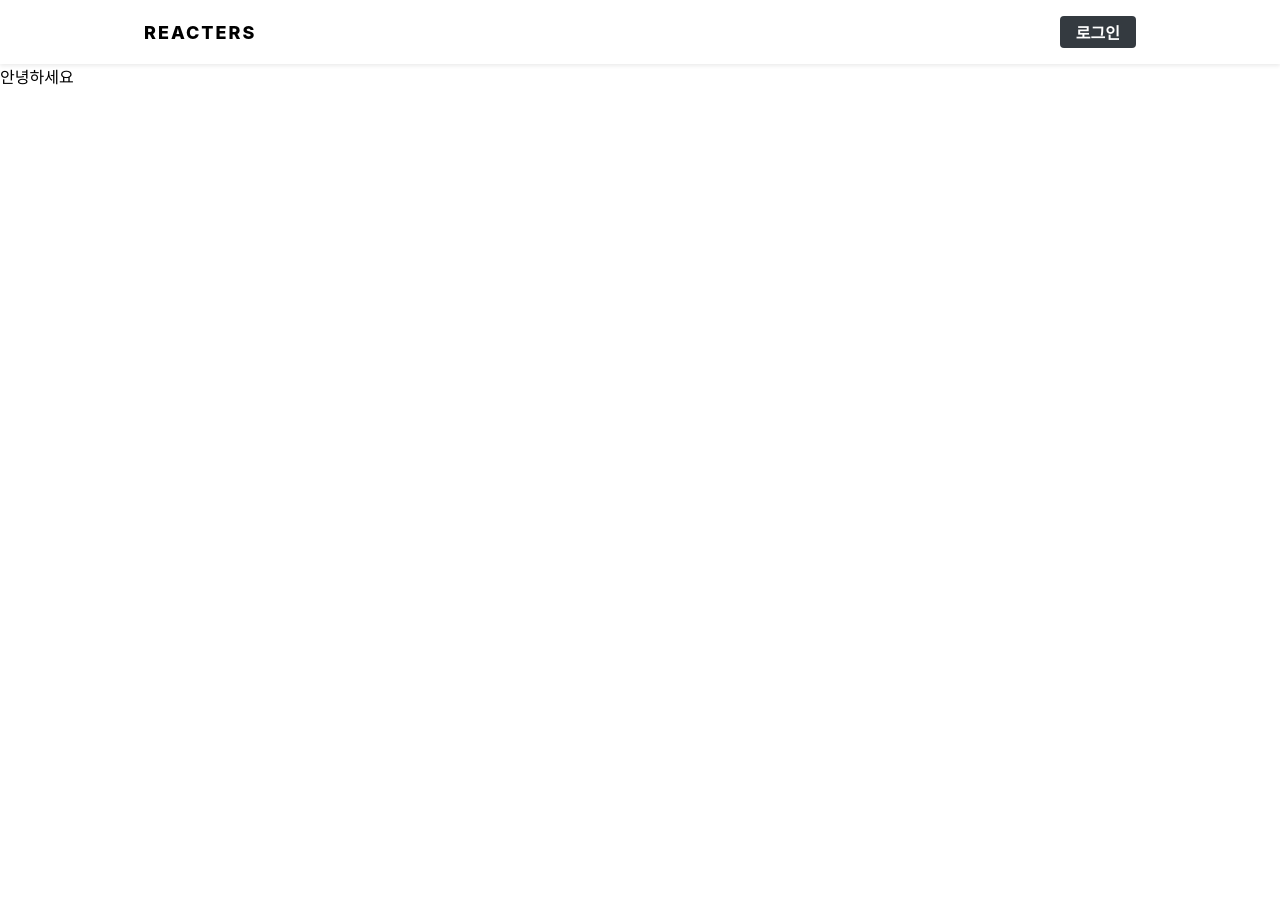
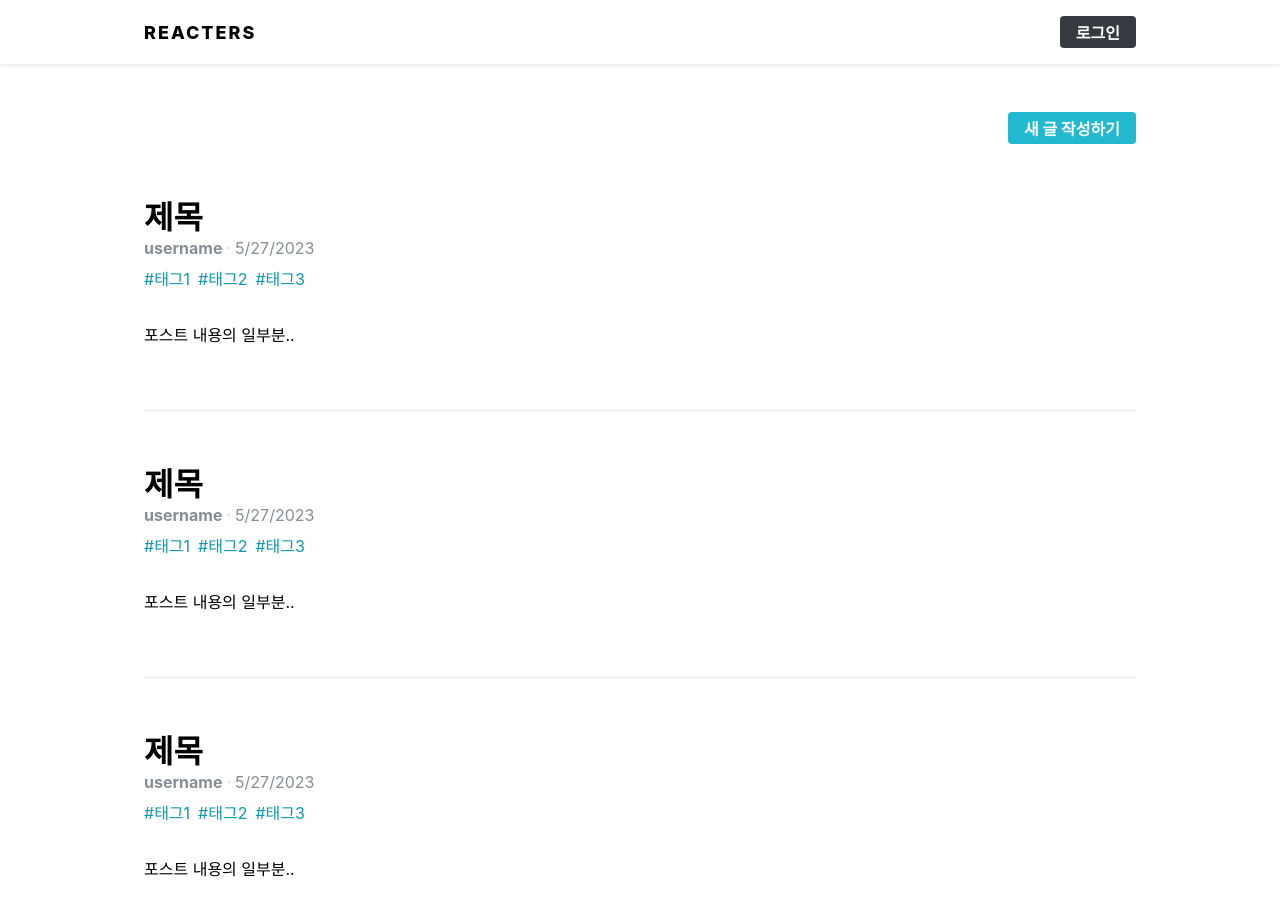
Before and after one commit to elsa-kim/React_prac_BLOG, a React (Create React App) app in the folder blog-frontend/: page / in a window 1280 px wide. Shown: the top 916 px of the page. Before the commit the page ends 800 px from the top, so only its background shows below. Built offline with nearby package versions, Linux system fonts and the light colour scheme.

Commit message:
포스트리스트 UI

```diff
--- /dev/null
+++ b/blog-frontend/src/components/common/SubInfo.js
@@ -0,0 +1,35 @@
+import React from 'react';
+import styled, { css } from 'styled-components';
+import { Link } from 'react-router-dom';
+import palette from '../../lib/styles/palette';
+
+const SubInfoBlock = styled.div`
+  ${(props) =>
+    props.hasMarginTop &&
+    css`
+      margin-top: 1rem;
+    `}
+  color:${palette.gray[6]};
+
+  span + span:before {
+    color: ${palette.gray[4]};
+    padding-left: 0.25rem;
+    padding-right: 0.25rem;
+    content: '\\B7';
+  }
+`;
+
+const SubInfo = ({ username, publishedDate, hasMarginTop }) => {
+  return (
+    <SubInfoBlock hasMarginTop={hasMarginTop}>
+      <span>
+        <b>
+          <Link to={`/@${username}`}>{username}</Link>
+        </b>
+      </span>
+      <span>{new Date(publishedDate).toLocaleDateString()}</span>
+    </SubInfoBlock>
+  );
+};
+
+export default SubInfo;
--- /dev/null
+++ b/blog-frontend/src/components/common/Tags.js
@@ -0,0 +1,31 @@
+import React from 'react';
+import styled from 'styled-components';
+import { Link } from 'react-router-dom';
+import palette from '../../lib/styles/palette';
+
+const TagsBlock = styled.div`
+  margin-top: 0.5rem;
+  .tag {
+    display: inline-block;
+    color: ${palette.cyan[7]};
+    text-decoration: none;
+    margin-right: 0.5rem;
+    &:hover {
+      color: ${palette.cyan[6]};
+    }
+  }
+`;
+
+const Tags = ({ tags }) => {
+  return (
+    <TagsBlock>
+      {tags.map((tag) => (
+        <Link className="tag" to={`/?tag=${tag}`} key={tag}>
+          #{tag}
+        </Link>
+      ))}
+    </TagsBlock>
+  );
+};
+
+export default Tags;
--- a/blog-frontend/src/components/post/PostViewer.js
+++ /dev/null
@@ -1,73 +0,0 @@
-import React from 'react';
-import styled from 'styled-components';
-import palette from '../../lib/styles/palette';
-import Responsive from '../common/Responsive';
-
-const PostViewerBlock = styled(Responsive)`
-  margin-top: 4rem;
-`;
-const PostHead = styled.div`
-  border-bottom: 1px solid ${palette.gray[2]};
-  padding-bottom: 3rem;
-  margin-bottom: 3rem;
-  h1 {
-    font-size: 3rem;
-    line-height: 1.5;
-    margin: 0;
-  }
-`;
-const SubInfo = styled.div`
-  margin-top: 1rem;
-  color: ${palette.gray[6]};
-
-  /* span 사이 가운뎃점 문자 */
-  span + span:before {
-    color: ${palette.gray[5]};
-    padding-left: 0.25rem;
-    padding-right: 0.25rem;
-    content: '\\B7';
-  }
-`;
-
-const Tags = styled.div`
-  margin-top: 0.5rem;
-  .tag {
-    display: inline-block;
-    color: ${palette.cyan[7]};
-    text-decoration: none;
-    margin-right: 0.5rem;
-    &:hover {
-      color: ${palette.cyan[6]};
-    }
-  }
-`;
-const PostContent = styled.div`
-  font-size: 1.3125rem;
-  color: ${palette.gray[8]};
-`;
-
-const PostViewer = () => {
-  return (
-    <PostViewerBlock>
-      <PostHead>
-        <h1>제목</h1>
-        <SubInfo>
-          <span>
-            <b>tester</b>
-          </span>
-          <span>{new Date().toLocaleDateString()}</span>
-        </SubInfo>
-        <Tags>
-          <div className="tag">#태그1</div>
-          <div className="tag">#태그2</div>
-          <div className="tag">#태그3</div>
-        </Tags>
-      </PostHead>
-      <PostContent
-        dangerouslySetInnerHTML={{ __html: '<p>HTML <b>내용</b>입니다.</p>' }}
-      />
-    </PostViewerBlock>
-  );
-};
-
-export default PostViewer;
--- /dev/null
+++ b/blog-frontend/src/components/posts/PostList.js
@@ -0,0 +1,70 @@
+import React from 'react';
+import styled from 'styled-components';
+import Responsive from '../common/Responsive';
+import Button from '../common/Button';
+import palette from '../../lib/styles/palette';
+import SubInfo from '../common/SubInfo';
+import Tags from '../common/Tags';
+
+const PostListBlock = styled(Responsive)`
+  margin-top: 3rem;
+`;
+
+const WritePostButtonWrapper = styled.div`
+  display: flex;
+  justify-content: flex-end;
+  margin-bottom: 3rem;
+`;
+
+const PostItemBlock = styled.div`
+  padding-top: 3rem;
+  padding-bottom: 3rem;
+  &:first-child {
+    padding-top: 0;
+  }
+  & + & {
+    border-top: 1px solid ${palette.gray[2]};
+  }
+
+  h2 {
+    font-size: 2rem;
+    margin-bottom: 0;
+    margin-top: 0;
+    &:hover {
+      color: ${palette.gray[6]};
+    }
+  }
+  p {
+    margin-top: 2rem;
+  }
+`;
+
+const PostItem = () => {
+  return (
+    <PostItemBlock>
+      <h2>제목</h2>
+      <SubInfo username="username" publishedDate={new Date()} />
+      <Tags tags={['태그1', '태그2', '태그3']} />
+      <p>포스트 내용의 일부분..</p>
+    </PostItemBlock>
+  );
+};
+
+const PostList = () => {
+  return (
+    <PostListBlock>
+      <WritePostButtonWrapper>
+        <Button cyan="true" to="/write">
+          새 글 작성하기
+        </Button>
+      </WritePostButtonWrapper>
+      <div>
+        <PostItem />
+        <PostItem />
+        <PostItem />
+      </div>
+    </PostListBlock>
+  );
+};
+
+export default PostList;
--- /dev/null
+++ b/blog-frontend/src/components/posts/PostViewer.js
@@ -0,0 +1,56 @@
+import React from 'react';
+import styled from 'styled-components';
+import palette from '../../lib/styles/palette';
+import Responsive from '../common/Responsive';
+import SubInfo from '../common/SubInfo';
+import Tags from '../common/Tags';
+
+const PostViewerBlock = styled(Responsive)`
+  margin-top: 4rem;
+`;
+const PostHead = styled.div`
+  border-bottom: 1px solid ${palette.gray[2]};
+  padding-bottom: 3rem;
+  margin-bottom: 3rem;
+  h1 {
+    font-size: 3rem;
+    line-height: 1.5;
+    margin: 0;
+  }
+`;
+
+const PostContent = styled.div`
+  font-size: 1.3125rem;
+  color: ${palette.gray[8]};
+`;
+
+const PostViewer = ({ post, error, loading }) => {
+  if (error) {
+    if (ErrorEvent.response && error.response.status === 404) {
+      return <PostViewerBlock>존재하지 않는 포스트입니다.</PostViewerBlock>;
+    }
+    return <PostViewerBlock>오류 발생!</PostViewerBlock>;
+  }
+
+  if (loading || !post) {
+    return null;
+  }
+
+  const { title, body, user, publishedDate, tags } = post;
+  return (
+    <PostViewerBlock>
+      <PostHead>
+        <h1>{title}</h1>
+        <SubInfo
+          username={user.username}
+          publishedDate={publishedDate}
+          hasMarginTop
+        />
+        <Tags tags={tags} />
+      </PostHead>
+      <PostContent dangerouslySetInnerHTML={{ __html: body }} />
+    </PostViewerBlock>
+  );
+};
+
+export default PostViewer;
--- /dev/null
+++ b/blog-frontend/src/containers/post/PostViewerContainer.js
@@ -0,0 +1,27 @@
+import React, { useEffect } from 'react';
+import { useDispatch, useSelector } from 'react-redux';
+import { useMatch } from 'react-router-dom';
+import { readPost, unloadPost } from '../../modules/post';
+import PostViewer from '../../components/posts/PostViewer';
+
+const PostViewerContainer = () => {
+  const match = useMatch('/:username/:postId');
+  const { postId } = match.params;
+  const dispatch = useDispatch();
+  const { post, error, loading } = useSelector(({ post, loading }) => ({
+    post: post.post,
+    error: post.error,
+    loading: loading['post/READ_POST'],
+  }));
+
+  useEffect(() => {
+    dispatch(readPost(postId));
+    return () => {
+      dispatch(unloadPost());
+    };
+  }, [dispatch, postId]);
+
+  return <PostViewer post={post} loading={loading} error={error} />;
+};
+
+export default PostViewerContainer;
--- a/blog-frontend/src/pages/PostListPage.js
+++ b/blog-frontend/src/pages/PostListPage.js
@@ -1,11 +1,12 @@
 import React from 'react';
 import HeaderContainer from '../containers/common/HeaderContainer';
+import PostList from '../components/posts/PostList';
 
 const PostListPage = () => {
   return (
     <>
       <HeaderContainer />
-      <div>안녕하세요</div>
+      <PostList />
     </>
   );
 };
--- a/blog-frontend/src/pages/PostPage.js
+++ b/blog-frontend/src/pages/PostPage.js
@@ -1,12 +1,12 @@
 import React from 'react';
 import HeaderContainer from '../containers/common/HeaderContainer';
-import PostViewer from '../components/post/PostViewer';
+import PostViewerContainer from '../containers/post/PostViewerContainer';
 
 const PostPage = () => {
   return (
     <>
       <HeaderContainer />
-      <PostViewer />
+      <PostViewerContainer />
     </>
   );
 };
```
